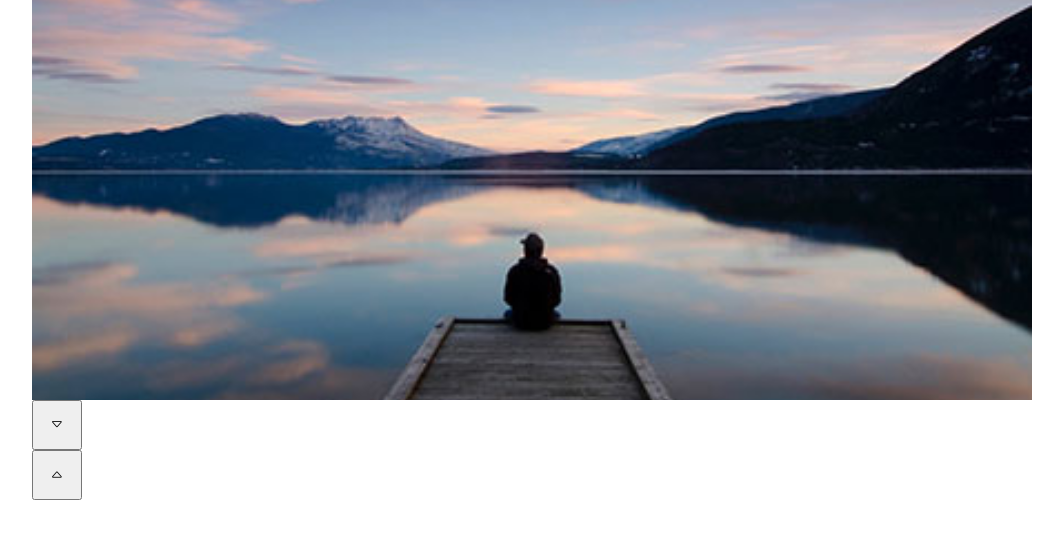
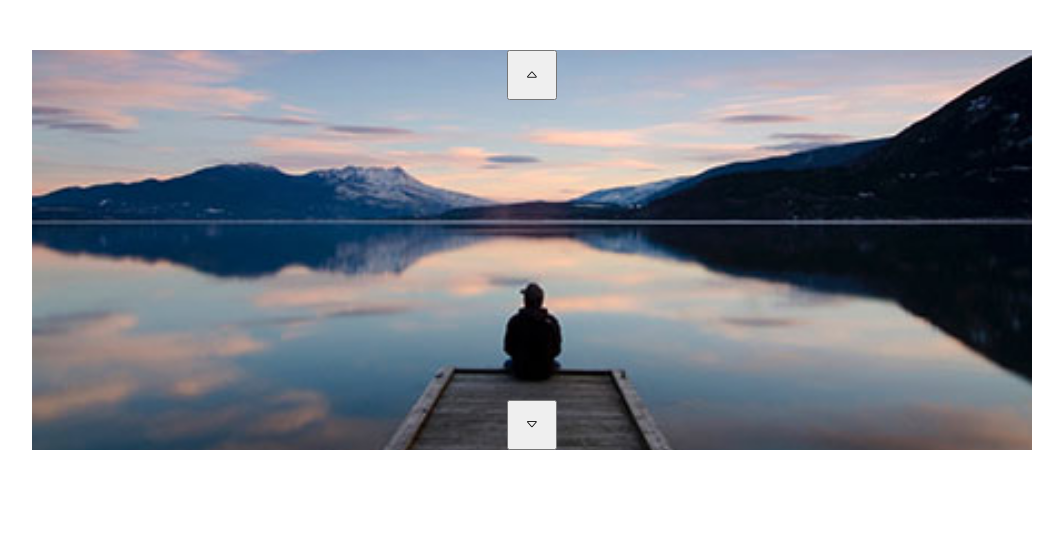
Before and after one commit to nicolacaddeo/js-array-carousel, a plain HTML site: page index.html in a window 1280 px wide. Shown: the whole page, without its empty margins (108-1171 px from the left). Drawn offline with nearby package versions, Linux system fonts and the light colour scheme.

Commit message:
fixed buttuns position

```diff
--- a/css/style.css
+++ b/css/style.css
@@ -55,13 +55,6 @@ body {
     display: inline-block;
 }
 
-.carousel-navigator {
-    /* position: relative;*/
-    display: flex;
-    justify-content: space-between;
-    flex-direction: column;
-}
-
 #carousel button {
     width: 50px;
     height: 50px;
@@ -69,6 +62,7 @@ body {
 
 #next-btn {
     position: relative;
+    top: 0;
     transform: translateY(100%);
     z-index: 2;
 }
--- a/index.html
+++ b/index.html
@@ -14,6 +14,7 @@
 <body>
     <div class="container">
         <div id="carousel">
+            <button id="next-btn"><i class="bi bi-caret-up"></i></button>
             <div class="image-container">
                 <img class="item active" src="img/img/01.jpg" alt="">
                 <img class="item" src="img/img/02.jpg" alt="">
@@ -21,10 +22,8 @@
                 <img class="item" src="img/img/04.jpg" alt="">
                 <img class="item" src="img/img/05.jpg" alt="">
             </div>
-            <div class="carousel-navigator">
-                <button id="next-btn"><i class="bi bi-caret-up"></i></button>
-                <button id="previous-btn"><i class="bi bi-caret-down"></i></button>
-            </div>
+            <button id="previous-btn"><i class="bi bi-caret-down"></i></button>
+
         </div>
     </div>
 </body>
```
